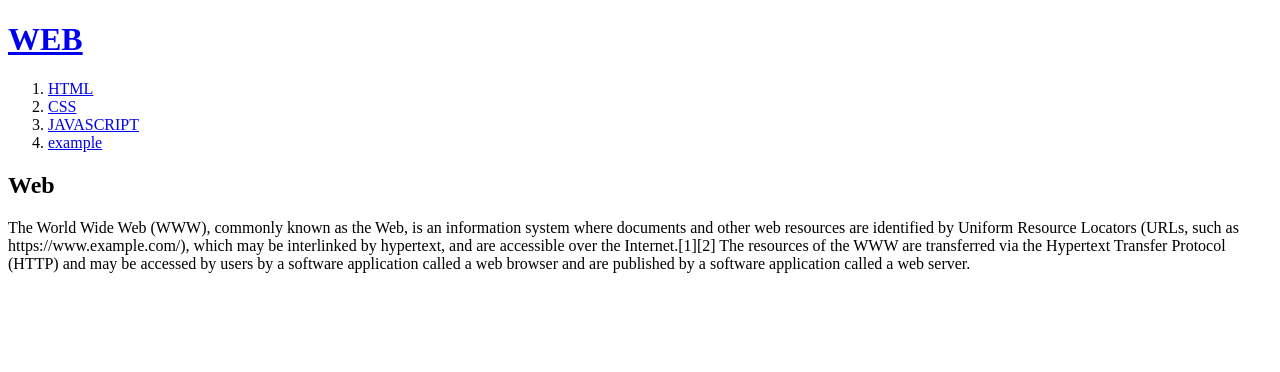
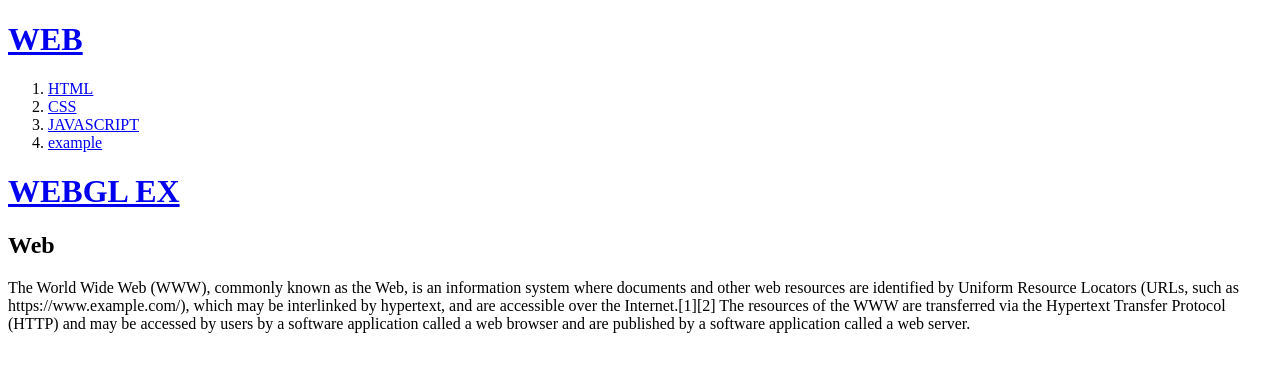
Before and after one commit to dalchong2/Web1, a plain HTML site: page index.html in a window 1280 px wide. Drawn offline with Linux system fonts and the light colour scheme.

Commit message:
Add link to  WEBGL.html

```diff
--- a/index.html
+++ b/index.html
@@ -29,6 +29,8 @@
     <li><a href="ex.html">example</a></li>
   </ol>
 
+  <h1><a href="WEBGL.html">WEBGL EX</a></h1>
+
   <h2>Web</h2>
   <p>
     The World Wide Web (WWW), commonly known as the Web, is an information system
```
